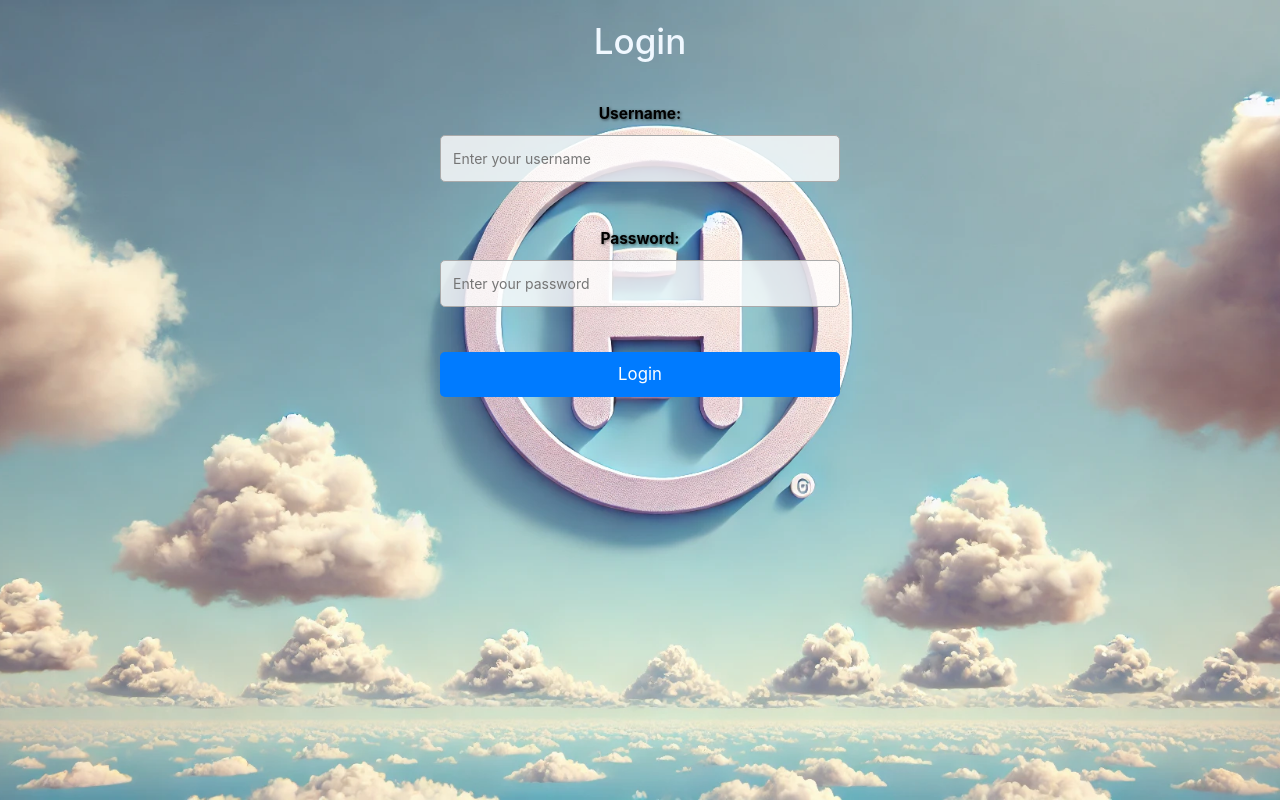
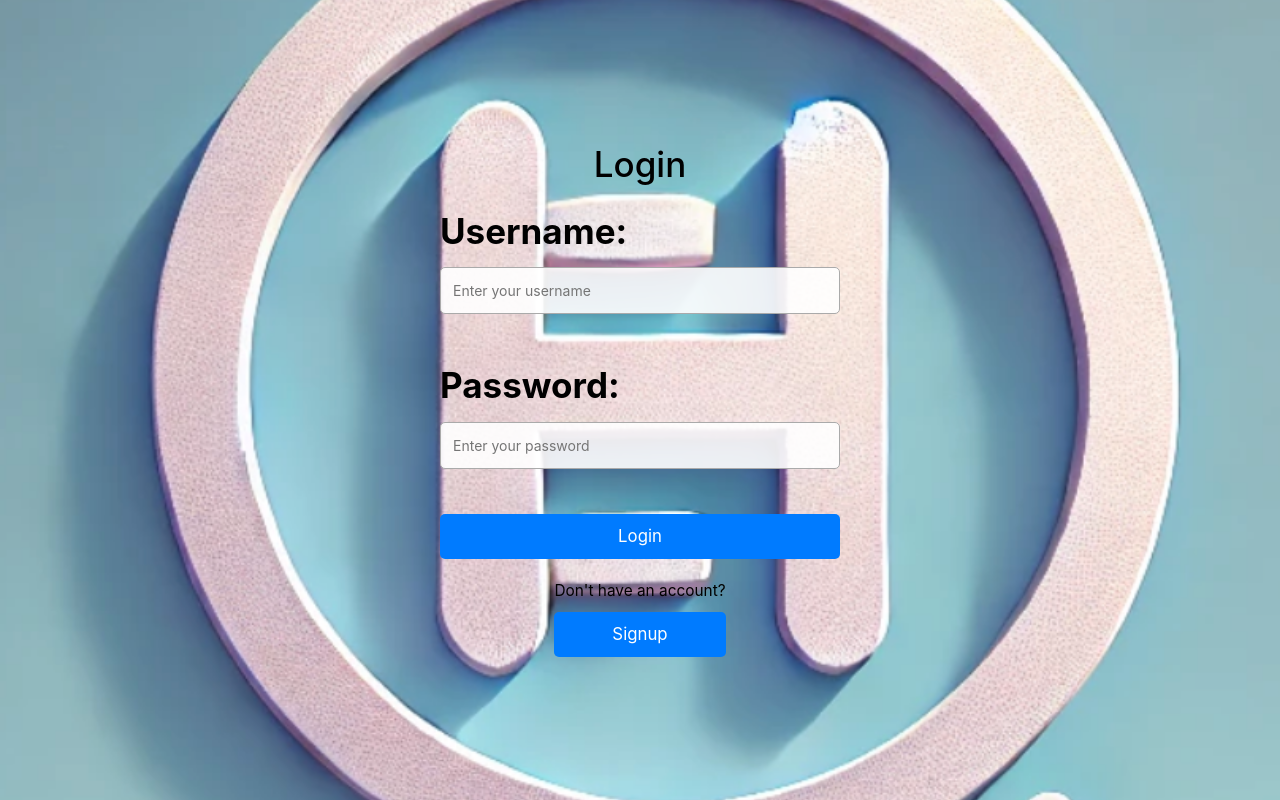
Before and after one commit to vmproject1986/VM_project, a React (Create React App) app in the folder frontend/: page /login in a window 1280 px wide. Built offline with nearby package versions, Linux system fonts and the light colour scheme.

Commit message:
polished login and landing page, grocery list recipes and foodform are all polished

```diff
--- a/frontend/src/index.css
+++ b/frontend/src/index.css
@@ -11,7 +11,7 @@ html, body, #root {
 
 /* Shared background styles */
 .home-screens {
-  background-image: url('./assets/images/main_background_with_logo.png');
+  background-image: url('./assets/images/Logo.png');
   background-size: cover;
   background-position: center;
   background-repeat: no-repeat;
--- a/frontend/src/pages/FoodForm.css
+++ b/frontend/src/pages/FoodForm.css
@@ -1,17 +1,19 @@
+/* FoodForm CSS */
+
 .food-form-container {
-  position: relative; /* Make the container the reference for the overlay */
+  position: relative; /* Reference point for overlays */
   max-width: 700px;
   margin: 0 auto;
   text-align: center;
   padding: 30px;
   border-radius: 10px;
-  box-shadow: 0 8px 16px rgba(0, 0, 0, 0.25); /* Stronger shadow for better depth */
-  background-image: url('../assets/images/food_background.png'); /* Path to your image */
-  background-size: cover; /* Ensures the image covers the entire viewport */
-  background-position: center; /* Centers the image */
-  background-repeat: no-repeat; /* Prevents tiling */
-  font-family: 'Poppins', sans-serif; /* Ensure consistent font styling */
-  color: white; /* Default text color for the container */
+  box-shadow: 0 8px 16px rgba(0, 0, 0, 0.25); /* Depth effect */
+  background-image: url('../assets/images/food_background.png'); /* Path to background image */
+  background-size: cover; /* Fill the entire container */
+  background-position: center;
+  background-repeat: no-repeat;
+  font-family: 'Poppins', sans-serif;
+  color: white; /* Default text color */
 }
 
 .food-form-container::before {
@@ -21,82 +23,61 @@
   left: 0;
   width: 100%;
   height: 100%;
-  background-color: rgba(255, 255, 255, 0.3); /* Semi-transparent white overlay */
-  border-radius: 10px; /* Match the container's border-radius */
-  z-index: 1; /* Ensure it sits behind the form content */
+  background-color: rgba(0, 0, 0, 0.6); /* Black overlay */
+  border-radius: 10px;
+  z-index: 1; /* Ensure it appears behind form content */
 }
 
 .food-form-container > * {
-  position: relative; /* Ensure content sits above the overlay */
+  position: relative; /* Stack on top of overlay */
   z-index: 2;
 }
 
-.dashboard-header h1, .form-title {
-  font-size: 2rem;
-  margin-bottom: 25px; /* Add space between title and first form element */
-  color: white; /* White title text */
-  text-shadow: 1px 1px 3px rgba(0, 0, 0, 0.1); /* Text shadow for better visibility */
-  border-bottom: 0;
-}
-
 label {
-  text-align: center;
   display: block;
-  width: 100%;
-  margin-bottom: 10px; /* Add some space below the label */
-  color: rgb(0, 0, 0); /* Ensure legibility */
-  text-shadow: 1px 1px 3px rgba(0, 0, 0, 0.6); /* Shadow for better visibility */
+  margin-bottom: 10px;
+  font-weight: bold;
+  color: white; /* Ensure labels are readable */
 }
 
 input {
   width: 100%;
   padding: 12px;
   font-size: 1rem;
-  border: 1px solid #aaa; /* Darker border for more defined input fields */
+  border: 1px solid #aaa;
   border-radius: 5px;
-  background-color: rgba(255, 255, 255, 0.8); /* Light background for contrast */
-  color: #000; /* Dark text for readability within inputs */
-  margin-bottom: 20px; /* Increase spacing below the input field */
+  background-color: rgba(255, 255, 255, 0.9); /* Slight transparency */
+  color: #000; /* Dark text */
+  margin-bottom: 20px;
 }
 
 input:focus {
-  border-color: #0056b3; /* Highlight color for focus */
+  border-color: #0056b3;
   outline: none;
-  box-shadow: 0 0 6px rgba(0, 86, 179, 0.5); /* Glow effect for focus */
-}
-
-.form-group {
-  margin-bottom: 30px; /* Add consistent spacing between input groups */
+  box-shadow: 0 0 6px rgba(0, 86, 179, 0.5);
 }
 
 .submit-button {
   padding: 12px 20px;
   font-size: 1.2rem;
-  color: white; /* White text for the button */
-  background-color: #0056b3;
+  color: white;
+  background-color: rgba(0, 123, 255, 0.8) !important; /* Matching blue theme */
   border: none;
-  border-radius: 5px;
+  border-radius: 50px !important; /* Fully rounded button */
   cursor: pointer;
   transition: background-color 0.3s ease, transform 0.2s ease;
-  margin-top: 20px;
-  box-shadow: 0 6px 10px rgba(0, 0, 0, 0.3); /* Enhanced shadow for depth */
+  box-shadow: 0 6px 10px rgba(0, 0, 0, 0.3);
+  margin-top: 20px; /* Spacing above the button */
 }
 
 .submit-button:disabled {
-  background-color: #999999;
+  background-color: rgba(153, 153, 153, 0.6); /* Transparent gray for disabled state */
   cursor: not-allowed;
 }
 
 .submit-button:hover {
-  background-color: #003f7f; /* Darker hover state */
+  background-color: rgba(0, 86, 179, 0.8) !important; /* Darker blue on hover */
   transform: translateY(-2px);
-}
-
-.form-message {
-  margin-top: 15px;
-  color: white; /* White text for form messages */
-  font-weight: bold;
-  text-shadow: 1px 1px 3px rgba(0, 0, 0, 0.6); /* Text shadow for better visibility */
 }
 
 .back-button {
@@ -104,15 +85,63 @@ input:focus {
   margin-bottom: 20px;
   padding: 10px 15px;
   font-size: 1rem;
-  color: white; /* White text for the back button */
-  background-color: #0056b3; /* Match button color */
+  color: white;
+  background-color: rgba(0, 123, 255, 0.8) !important; /* Slight transparency */
   text-decoration: none;
-  border-radius: 5px;
+  border-radius: 50px !important; /* Fully rounded button */
   transition: background-color 0.3s ease, transform 0.2s ease;
-  box-shadow: 0 6px 10px rgba(0, 0, 0, 0.3); /* Shadow for depth */
+  box-shadow: 0 6px 10px rgba(0, 0, 0, 0.3);
 }
 
 .back-button:hover {
-  background-color: #003f7f;
+  background-color: rgba(0, 86, 179, 0.8) !important; /* Darker blue on hover */
   transform: translateY(-2px);
 }
+
+.form-group {
+  margin-bottom: 30px;
+}
+
+.form-message {
+  margin-top: 15px;
+  font-weight: bold;
+  color: white;
+  text-shadow: 1px 1px 3px rgba(0, 0, 0, 0.6);
+}
+
+/* Adjustments for See Grocery List button */
+.see-list-button {
+  padding: 12px 20px;
+  font-size: 1.1rem;
+  color: white;
+  background-color: rgba(40, 167, 69, 0.8) !important; /* Green theme with slight transparency */
+  border: none;
+  border-radius: 50px !important; /* Fully rounded button */
+  cursor: pointer;
+  transition: all 0.3s ease;
+  box-shadow: 0 6px 10px rgba(0, 0, 0, 0.3);
+  margin-bottom: 20px; /* Add spacing below the button */
+}
+
+.see-list-button:hover {
+  background-color: rgba(33, 136, 56, 0.9) !important; /* Darker green on hover */
+  transform: translateY(-2px);
+}
+
+/* Consistency with other components */
+.food-form-container .form-control {
+  font-family: 'Poppins', sans-serif;
+}
+
+/* Responsive adjustments */
+@media (max-width: 768px) {
+  .food-form-container {
+    padding: 20px;
+  }
+  .submit-button {
+    font-size: 1rem;
+  }
+  .see-list-button {
+    font-size: 1rem;
+  }
+}
--- a/frontend/src/pages/LandingPage.css
+++ b/frontend/src/pages/LandingPage.css
@@ -1,26 +1,25 @@
-
+/* Updated Landing Page CSS */
 
 .landing-container {
   display: flex;
   flex-direction: column;
   align-items: center;
-  justify-content: flex-start; /* Align content at the top */
-  height: auto; /* Allow height to adjust based on content */
-  min-height: 100vh; /* Ensure it takes at least full screen height */
+  justify-content: center; /* Center content vertically */
+  height: 100vh; /* Full viewport height */
   padding: 20px; /* Add padding for better spacing */
   text-align: center;
-  overflow-y: auto; /* Enable scrolling if content overflows */
   box-sizing: border-box; /* Include padding in height calculation */
 }
 
 .welcome-title {
   font-size: 2.5rem;
   margin-bottom: 20px;
+  color: black; /* Change title font color to black */
 }
 
 .button-container {
   display: flex;
-  flex-direction: column; /* Stack buttons vertically for smaller screens */
+  flex-direction: column; /* Stack buttons vertically */
   gap: 15px;
   margin-top: 20px; /* Add space from the title */
 }
@@ -45,7 +44,7 @@
 .explanation-message {
   font-size: 1.1rem;
   margin-top: 15px;
-  color: #555;
+  color: black; /* Change text color to black */
 }
 
 .click-here {
@@ -57,7 +56,12 @@
 .explanation-text {
   margin-top: 15px;
   font-size: 1rem;
-  color: #555;
+  color: black; /* Change text color to black */
+}
+
+label {
+  color: rgb(0, 0, 0); /* Ensure label text is black */
+  font-weight: bold;
 }
 
 /* Responsive Adjustments */
--- a/frontend/src/pages/Login.css
+++ b/frontend/src/pages/Login.css
@@ -1,19 +1,20 @@
+/* Updated Login CSS */
+
 .login-container {
   display: flex;
   flex-direction: column;
   align-items: center;
-  justify-content: flex-start; /* Align content at the top */
-  height: auto; /* Allow height to adjust based on content */
-  min-height: 100vh; /* Ensure it takes at least full screen height */
+  justify-content: center; /* Center content vertically */
+  height: 100vh; /* Full viewport height */
   padding: 20px; /* Add padding for better spacing */
   text-align: center;
-  overflow-y: auto; /* Enable scrolling if content overflows */
   box-sizing: border-box; /* Include padding in height calculation */
 }
 
 .login-title {
   font-size: 2.5rem;
   margin-bottom: 20px;
+  color: black; /* Change title font color to black */
 }
 
 .login-form {
@@ -23,7 +24,6 @@
   width: 100%;
   max-width: 400px;
   gap: 15px;
-  margin-top: 20px; /* Add space from the title */
 }
 
 .form-group {
@@ -36,7 +36,14 @@ label {
   margin-bottom: 5px;
   font-size: 1.1rem;
   text-align: left;
+  color: black; /* Ensure label font color is black */
 }
+
+/* Specifically target Bootstrap form labels if necessary */
+.login-form label {
+  color: black;
+}
+
 
 input {
   padding: 10px;
@@ -66,6 +73,35 @@ input {
   font-size: 1rem;
   margin-bottom: 10px;
 }
+
+.signup-section {
+  margin-top: 20px; /* Add spacing above the section */
+  text-align: center;
+}
+
+.signup-text {
+  color: black; /* Change text color to black */
+  margin-bottom: 10px; /* Add spacing below the text */
+  font-size: 1.1rem; /* Adjust font size */
+}
+
+.signup-button {
+  display: inline-block;
+  padding: 10px 20px;
+  font-size: 1.2rem;
+  color: white;
+  background-color: #007bff;
+  border: none;
+  border-radius: 5px;
+  text-decoration: none; /* Remove underline */
+  cursor: pointer;
+  transition: background-color 0.3s ease;
+}
+
+.signup-button:hover {
+  background-color: #0056b3;
+}
+
 
 /* Responsive Adjustments */
 @media (max-width: 768px) {
--- a/frontend/src/pages/Login.js
+++ b/frontend/src/pages/Login.js
@@ -1,5 +1,5 @@
 import React, { useState, useEffect } from 'react';
-import { useNavigate, useLocation } from 'react-router-dom';
+import { useNavigate, useLocation, NavLink } from 'react-router-dom';
 import API from '../api';
 import './Login.css';
 
@@ -69,8 +69,16 @@ function Login({ login }) {
           Login
         </button>
       </form>
+      <div className="signup-section">
+        <p className="signup-text">Don't have an account?</p>
+        <NavLink to="/signup" className="signup-button">
+          Signup
+        </NavLink>
+      </div>
     </div>
   );
+
+
 }
 
 export default Login;
--- a/frontend/src/pages/Signup.css
+++ b/frontend/src/pages/Signup.css
@@ -1,19 +1,20 @@
+/* Updated Signup Page CSS */
+
 .signup-container {
   display: flex;
   flex-direction: column;
   align-items: center;
-  justify-content: flex-start; /* Align content at the top */
-  height: auto; /* Allow height to adjust based on content */
-  min-height: 100vh; /* Ensure it takes at least full screen height */
+  justify-content: center; /* Center content vertically */
+  height: 100vh; /* Full viewport height */
   padding: 20px; /* Add padding for better spacing */
   text-align: center;
-  overflow-y: auto; /* Enable scrolling if content overflows */
   box-sizing: border-box; /* Include padding in height calculation */
 }
 
 .signup-title {
   font-size: 2.5rem;
   margin-bottom: 20px;
+  color: rgb(255, 255, 255); /* Change title font color to black */
 }
 
 .signup-form {
@@ -34,8 +35,10 @@
 
 label {
   margin-bottom: 5px;
-    font-size: 1.1rem;
+  font-size: 2.5rem;
   text-align: left;
+  color: black; /* Ensure label text is black */
+  font-weight: bold;
 }
 
 input {
@@ -66,3 +69,34 @@
   font-size: 1rem;
   margin-bottom: 10px;
 }
+
+/* Responsive Adjustments */
+@media (max-width: 768px) {
+  .signup-title {
+    font-size: 2rem; /* Scale down title for smaller screens */
+  }
+
+  .signup-button {
+    font-size: 1rem; /* Adjust button font size */
+    padding: 8px 15px; /* Adjust padding for smaller screens */
+  }
+
+  .form-group label {
+    font-size: 1rem; /* Adjust label font size */
+  }
+}
+
+@media (max-width: 480px) {
+  .signup-title {
+    font-size: 1.8rem; /* Further scale down title */
+  }
+
+  .signup-button {
+    font-size: 0.9rem;
+    padding: 6px 12px;
+  }
+
+  .form-group label {
+    font-size: 0.9rem; /* Further adjust label font size */
+  }
+}
```
Also changed, not shown: frontend/src/pages/FoodForm.js (+10 -2 lines), frontend/src/pages/GroceryList.js (+7 -7 lines). Lines whose indentation alone changed are shown as unchanged.
